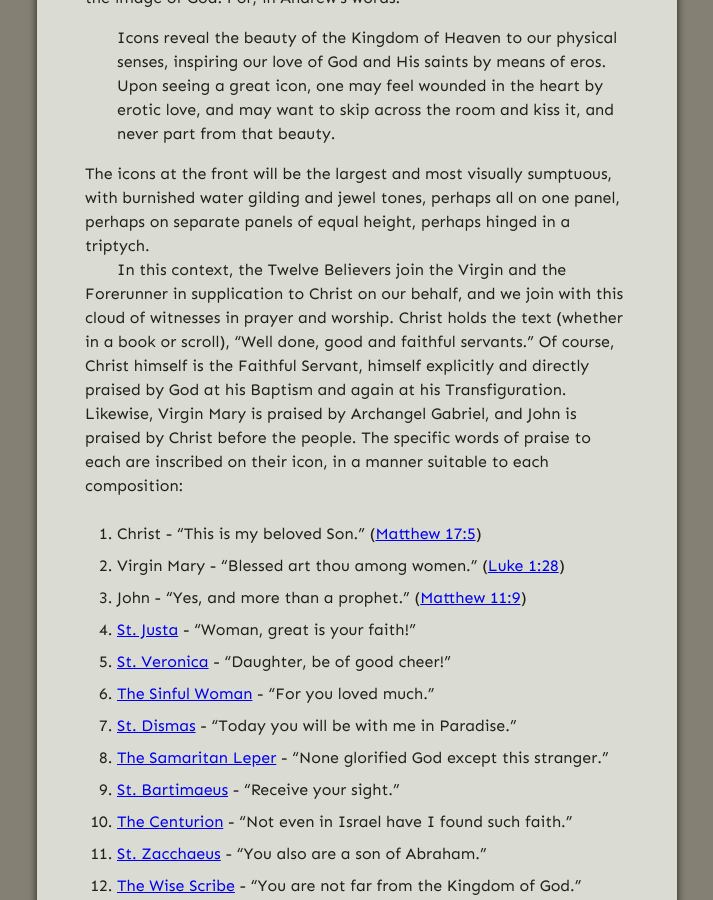
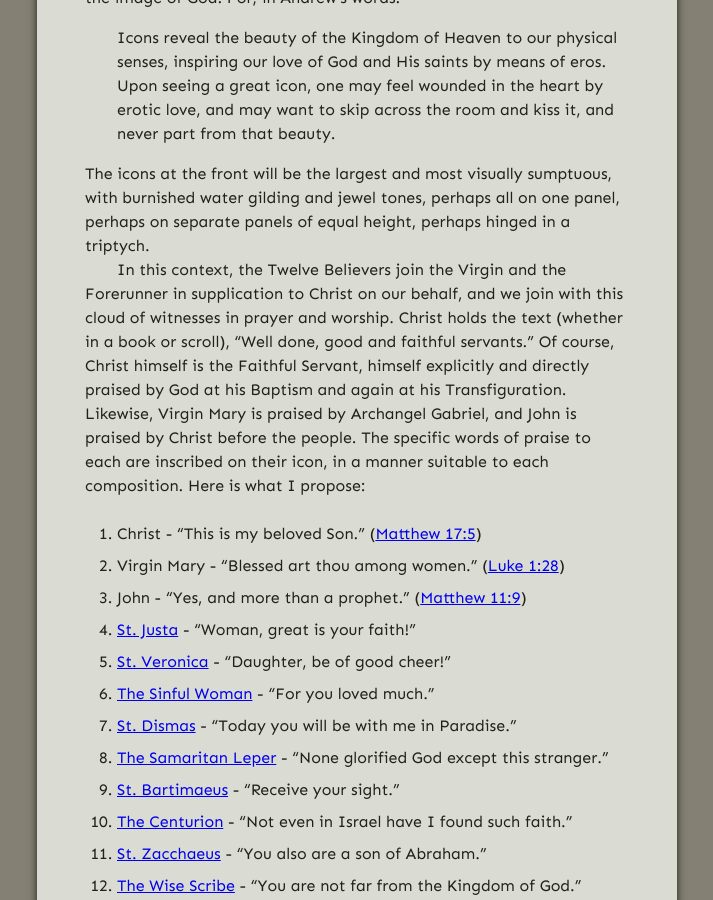
Before and after one commit to gospel-desk/www.logstown.com, a Jekyll site: the page built from _posts/2020-06-03-deisis-faithful-servants.md, in a window 1280 px wide and 900 px high, scrolled down 1838 px. Shown: the whole window, without its empty margins (283-996 px from the left). Built offline with Jekyll 4.4.1, drawn with Linux system fonts in a browser that asks for light colours.

Commit message:
Propose vs. dictate. Leave room for conversation

```diff
--- a/_posts/2020-06-03-deisis-faithful-servants.md
+++ b/_posts/2020-06-03-deisis-faithful-servants.md
@@ -158,7 +158,7 @@ Faithful Servant, himself explicitly and directly praised by God at his Baptism
 and again at his Transfiguration. Likewise, Virgin Mary is praised by Archangel
 Gabriel, and John is praised by Christ before the people. The specific words of
 praise to each are inscribed on their icon, in a manner suitable to each
-composition:
+composition. Here is what I propose:
 
 1. Christ - "This is my beloved Son."
    ([Matthew 17:5](https://www.biblegateway.com/verse/en/Matthew%2017:5))
```
